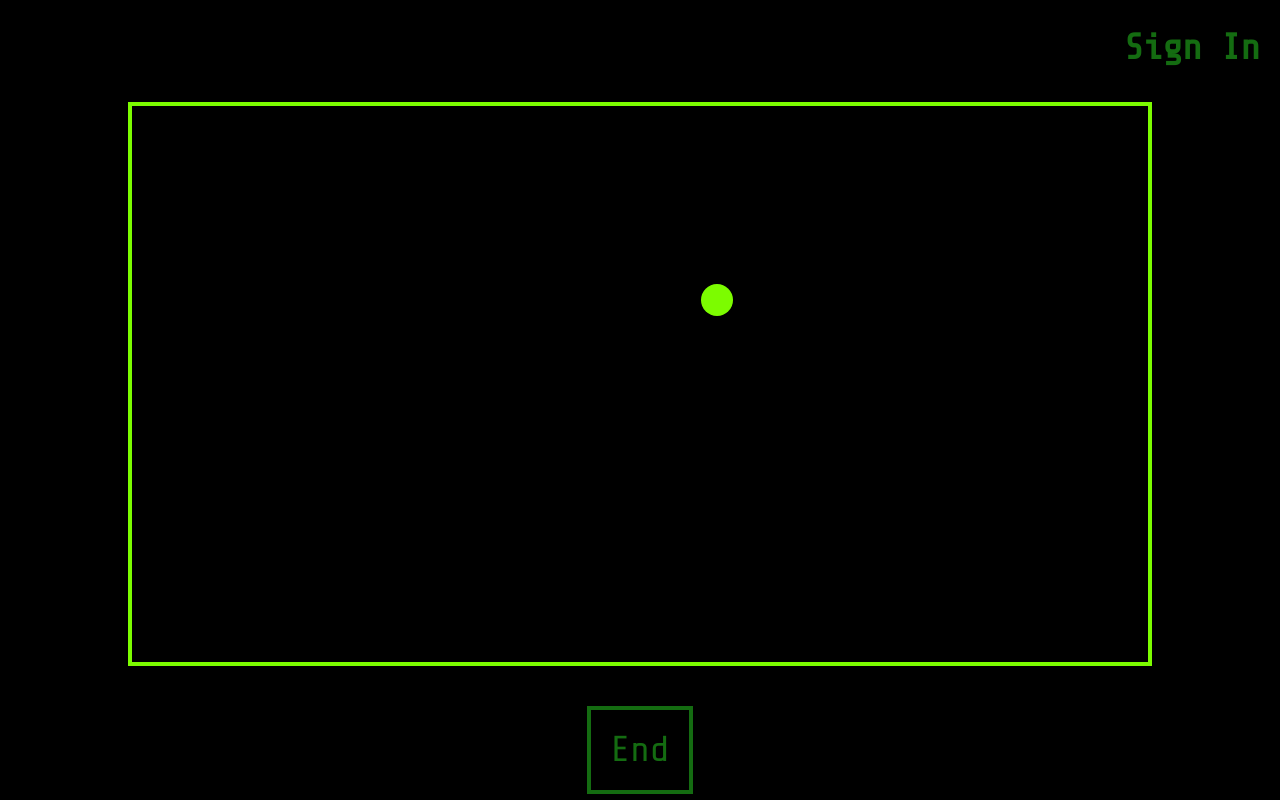
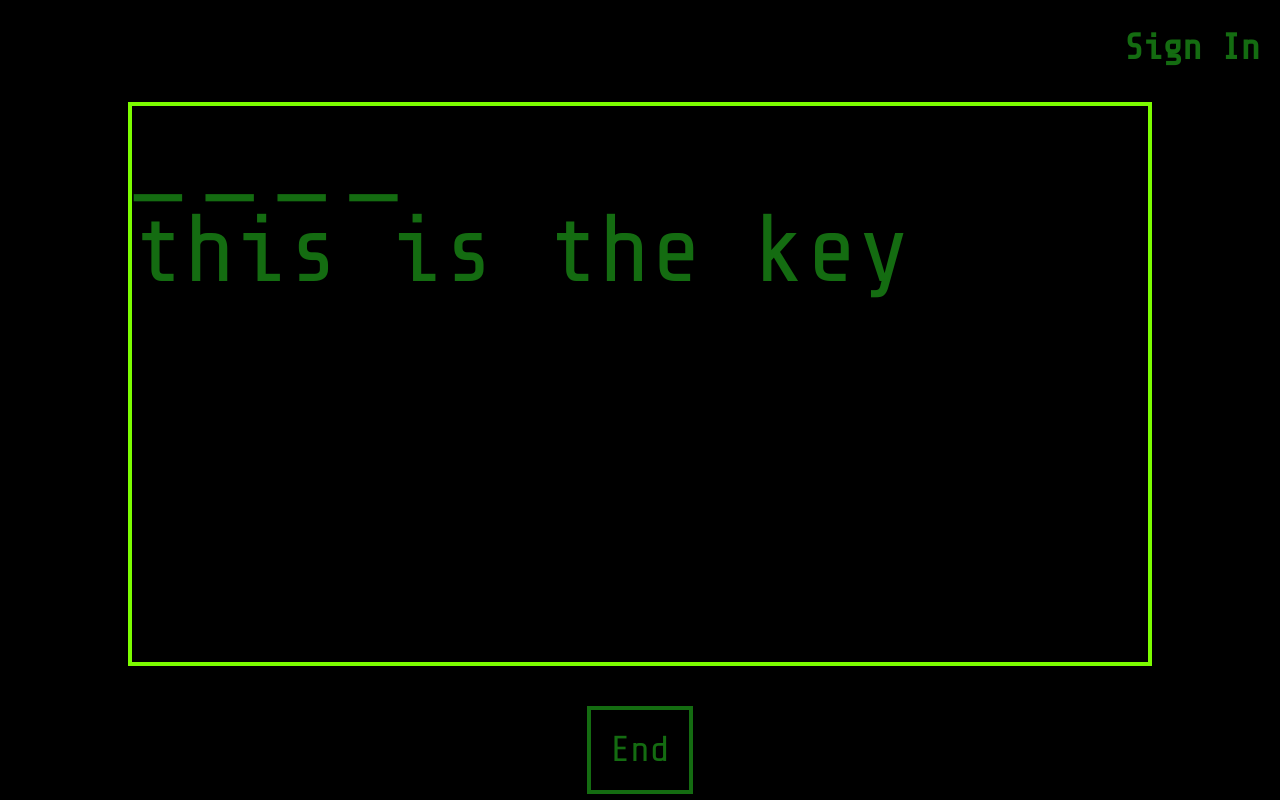
Before and after one commit to RoniGuru/word-game, a React (Vite) app: page / in a window 1280 px wide. Both pictures are taken after a click on the button "START". Built offline with nearby package versions, Linux system fonts and the light colour scheme.

Commit message:
working solve word game

```diff
--- a/src/App.tsx
+++ b/src/App.tsx
@@ -1,5 +1,5 @@
 import { useState } from 'react';
-import NavBar from './components/navBar';
+import NavBar from './components/NavBar';
 import Game from './components/Game';
 
 function App() {
--- a/src/components/Game.tsx
+++ b/src/components/Game.tsx
@@ -1,34 +1,79 @@
-import { useState } from 'react';
+import { useState, useEffect, useCallback } from 'react';
 
 export default function Game() {
   const [start, setStart] = useState<boolean>(false);
-  const [score, setScore] = useState<number>(0);
+  const [key, setKey] = useState<string>('');
 
-  const [x, setX] = useState<number>(Math.floor(Math.random() * 80) + 15);
-  const [y, setY] = useState<number>(Math.floor(Math.random() * 80) + 15);
+  const word: string = 'ring';
 
-  function setDot() {
-    randomPosition();
+  const [solved, setSolved] = useState<string[]>([]);
 
-    setScore(score + 1);
-    setTimeout(() => {}, 100);
+  useEffect(() => {
+    let array = [];
+    for (let i = 0; i < word.length; i++) {
+      array.push('_');
+    }
+    setSolved(array);
+  }, []);
+
+  function isAlphabet(key: string): boolean {
+    return /^[A-Za-z]$/.test(key);
   }
 
-  function randomPosition() {
-    setX(Math.floor(Math.random() * 98));
-    setY(Math.floor(Math.random() * 98));
-  }
+  const checkWord = useCallback(() => {
+    let temp: string[] = [];
+    for (let i = 0; i < word.length; i++) {
+      if (word[i] === key) {
+        temp = [...solved];
+        temp[i] = key;
+        setSolved(temp);
+      }
+    }
+    let solvedWord = temp.join('');
+    console.log(solvedWord);
+    if (solvedWord === word) {
+      console.log('solved');
+    }
+  }, [word, key, solved]);
+
+  const handleKeyPress = (event: KeyboardEvent) => {
+    if (isAlphabet(event.key)) {
+      setKey(event.key);
+    }
+
+    if (event.key === 'Enter' && key.length === 1) {
+      console.log('checking word');
+      checkWord();
+    }
+  };
+
+  useEffect(() => {
+    // Add event listener when component mounts
+    window.addEventListener('keypress', handleKeyPress);
+
+    // Cleanup listener when component unmounts
+    return () => {
+      window.removeEventListener('keypress', handleKeyPress);
+    };
+  }, [handleKeyPress]);
 
   return (
     <div className="game flex justify-center items-center">
       {start ? (
         <div className="flex flex-col h-full w-full justify-center items-center gap-10">
           <div className="gameContainer">
-            <div
-              className={`gameDot h-8 w-8 cursor-pointer rounded-full relative`}
-              style={{ left: `${x}%`, top: `${y}%` }}
-              onClick={() => setDot()}
-            ></div>
+            <div className="flex flex-row gap-5 ">
+              {solved.map((letter, index) => (
+                <div className="text-8xl" key={index}>
+                  {letter}
+                </div>
+              ))}
+              {/* {word.split('').map((letter) => (
+                <div className="text-8xl">{letter}</div>
+              ))} */}
+            </div>
+
+            <div className="text-8xl">{key} this is the key</div>
           </div>
           <button
             className="startButton text-4xl w-1/12"
```
